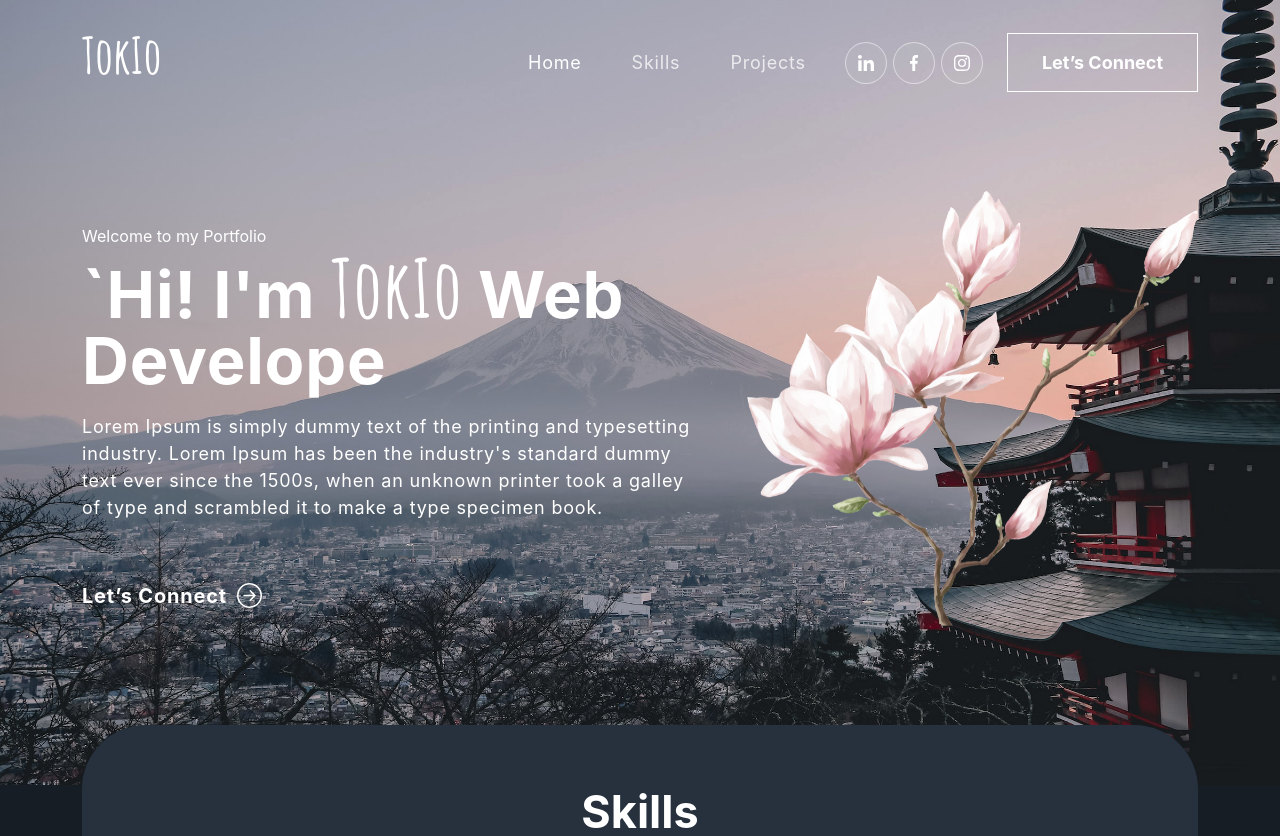
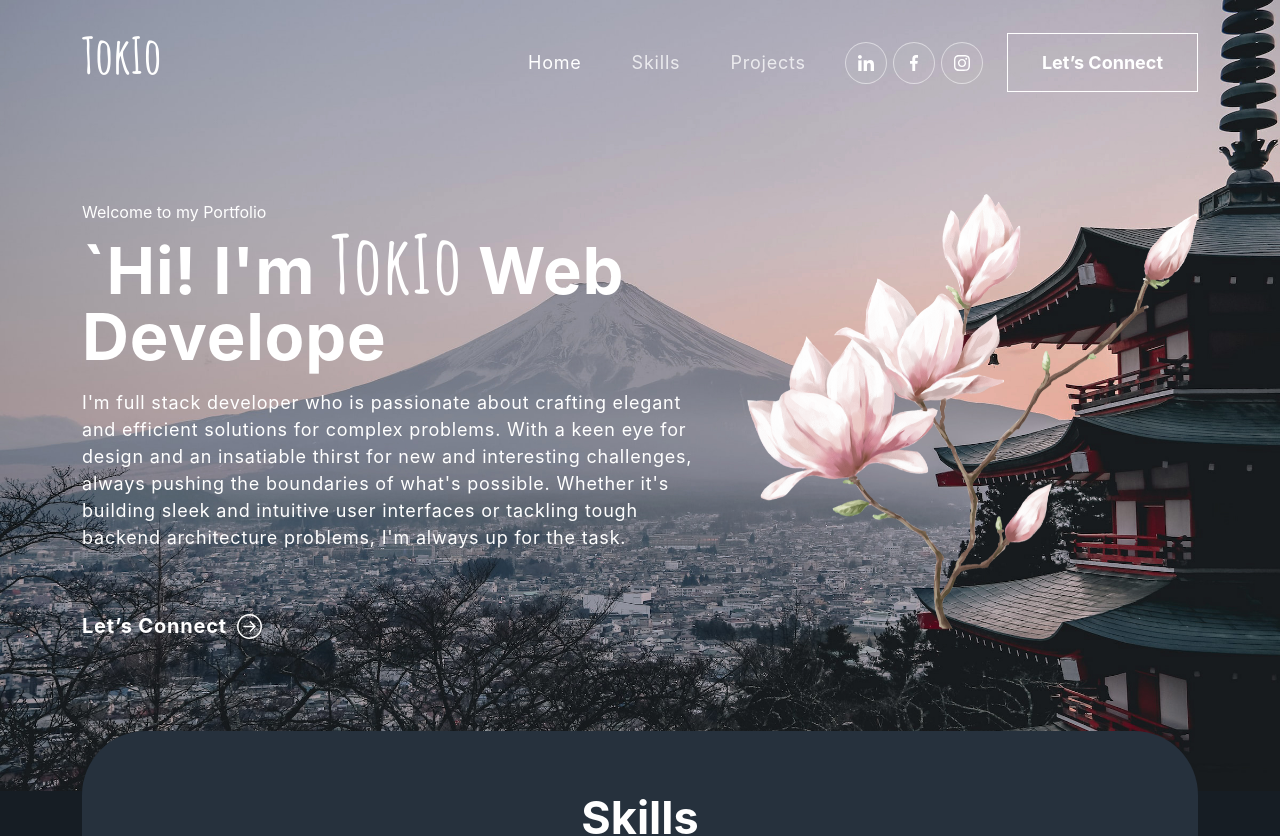
Before and after one commit to Inna-Mykytiuk/Responsive-portfolio-website, a React (Create React App) app: page / in a window 1280 px wide. Shown: the top 836 px of the page. Built offline with nearby package versions, Linux system fonts and the light colour scheme.

Commit message:
add introduction

```diff
--- a/src/components/Banner.js
+++ b/src/components/Banner.js
@@ -64,10 +64,13 @@ export const Banner = () => {
               <span className="wrap">{currentText}</span>
             </h1>
             <p>
-              Lorem Ipsum is simply dummy text of the printing and typesetting
-              industry. Lorem Ipsum has been the industry's standard dummy text
-              ever since the 1500s, when an unknown printer took a galley of
-              type and scrambled it to make a type specimen book.
+              I'm full stack developer who is passionate about crafting elegant
+              and efficient solutions for complex problems. With a keen eye for
+              design and an insatiable thirst for new and interesting
+              challenges, always pushing the boundaries of what's possible.
+              Whether it's building sleek and intuitive user interfaces or
+              tackling tough backend architecture problems, I'm always up for
+              the task.
             </p>
             <button onClick={() => console.log('connect')}>
               Let’s Connect <ArrowRightCircle size={25} />
```
